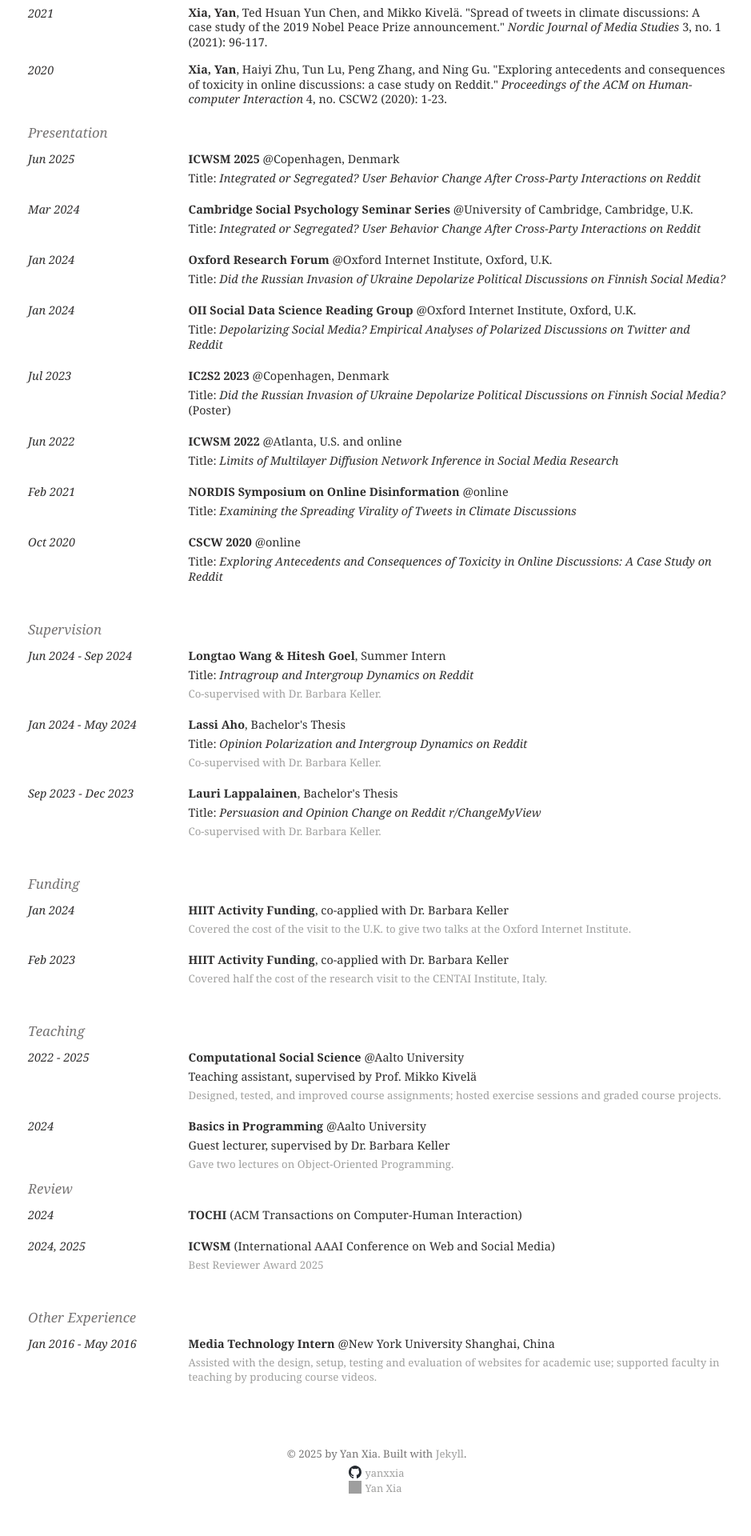
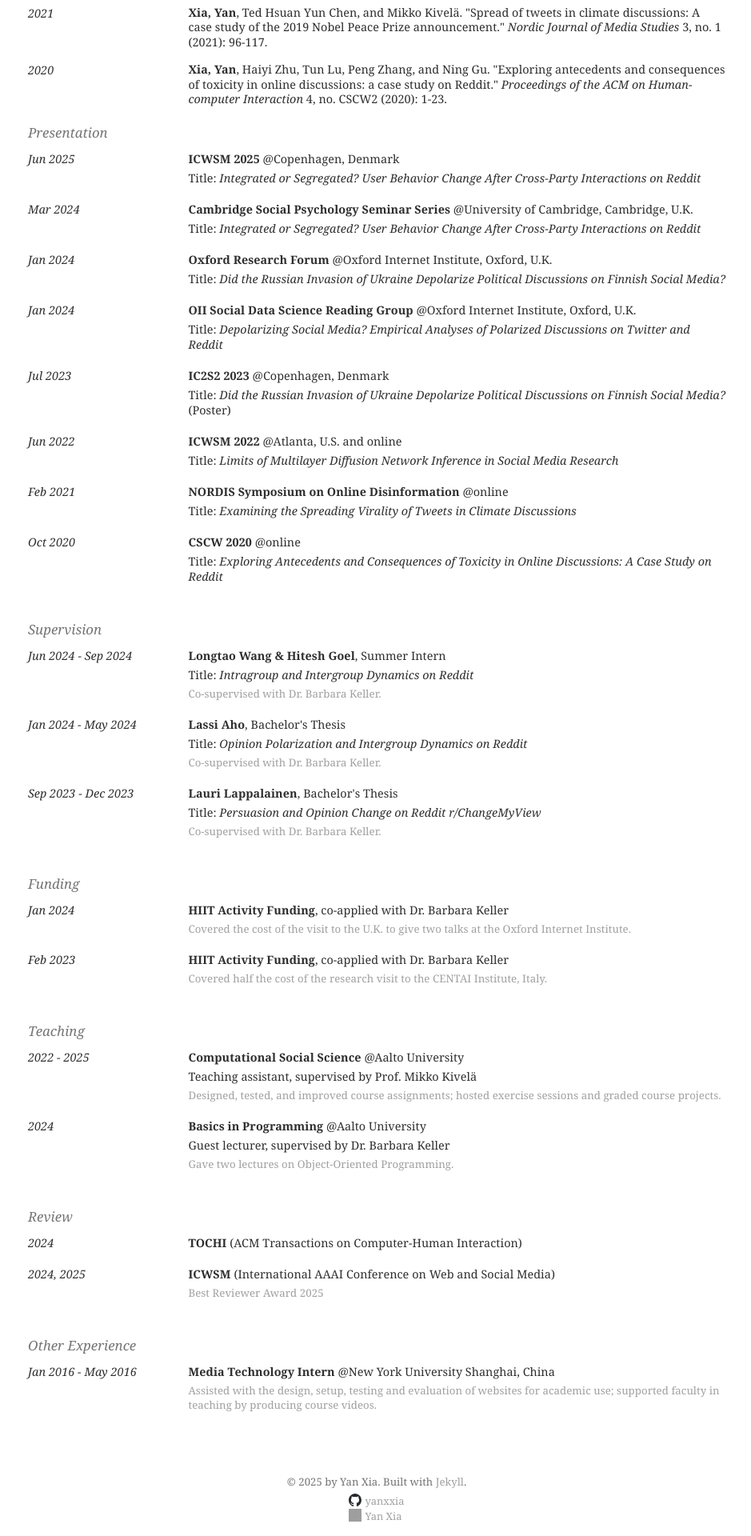
Before and after one commit to yanxxia/yanxxia.github.io, a Jekyll site: the page built from resume.html, in a window 1280 px wide. Shown: the part 1041-2961 px from the top of the page at 80% size, without its empty margins (169-1108 px from the left). Built offline with Jekyll 4.4.1, drawn with Linux system fonts in a browser that asks for light colours; before the commit the page ends 2926 px from its top, so only the background shows below that; grey boxes are pictures that could not be loaded.

Commit message:
Update style

```diff
--- a/resume.html
+++ b/resume.html
@@ -211,7 +211,7 @@
       <div class="content-div">
         <div class="content"><b>Basics in Programming</b> @Aalto University</div>
         <div class="content">Guest lecturer, supervised by <a href="https://users.aalto.fi/~kellerb1/" class="dark">Dr. Barbara Keller</a></div>
-        <div class="content description sectionlast">Gave two lectures on Object-Oriented Programming.</div>
+        <div class="content description section-last">Gave two lectures on Object-Oriented Programming.</div>
       </div>
     </div>
   </div>
```
